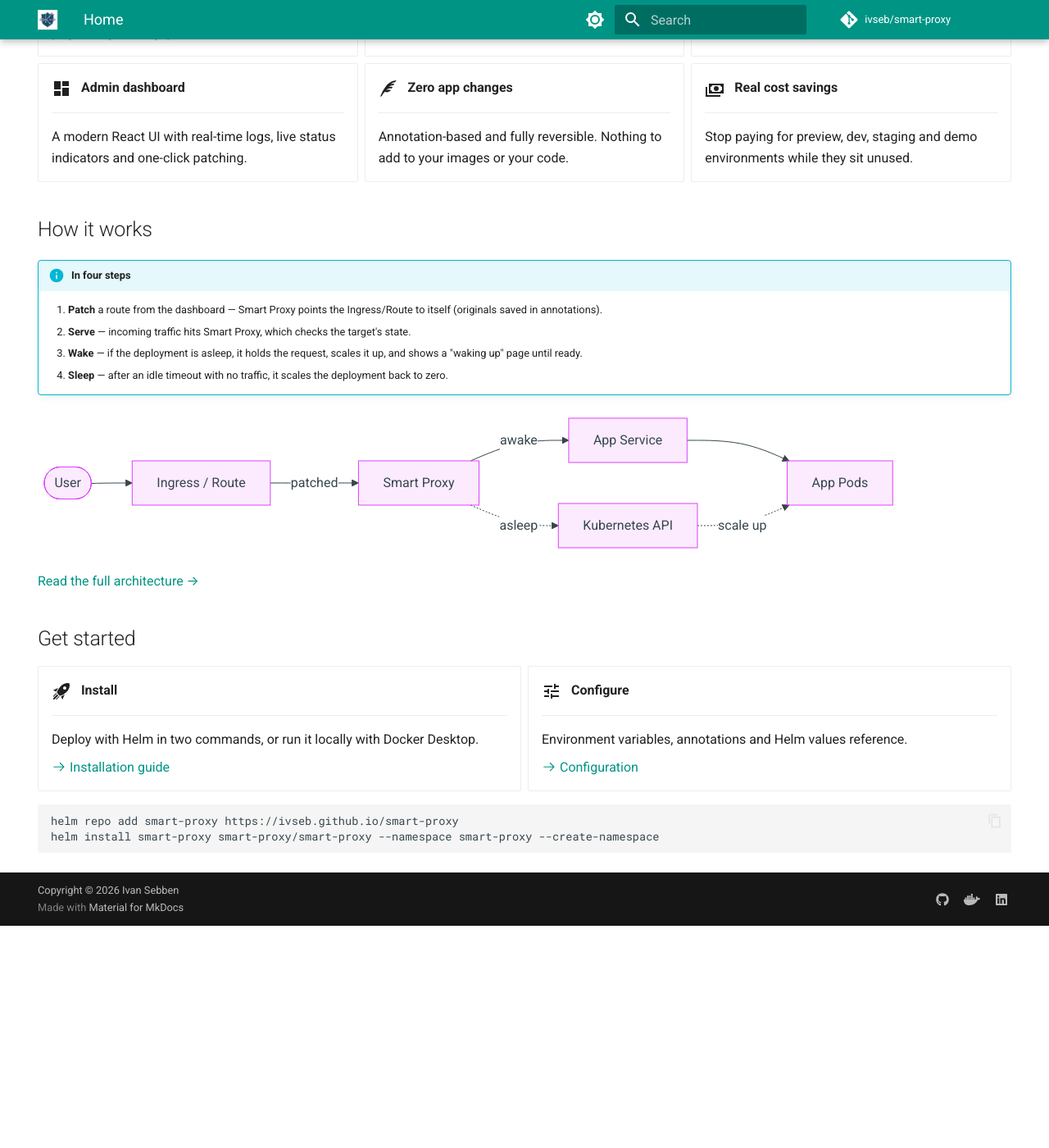
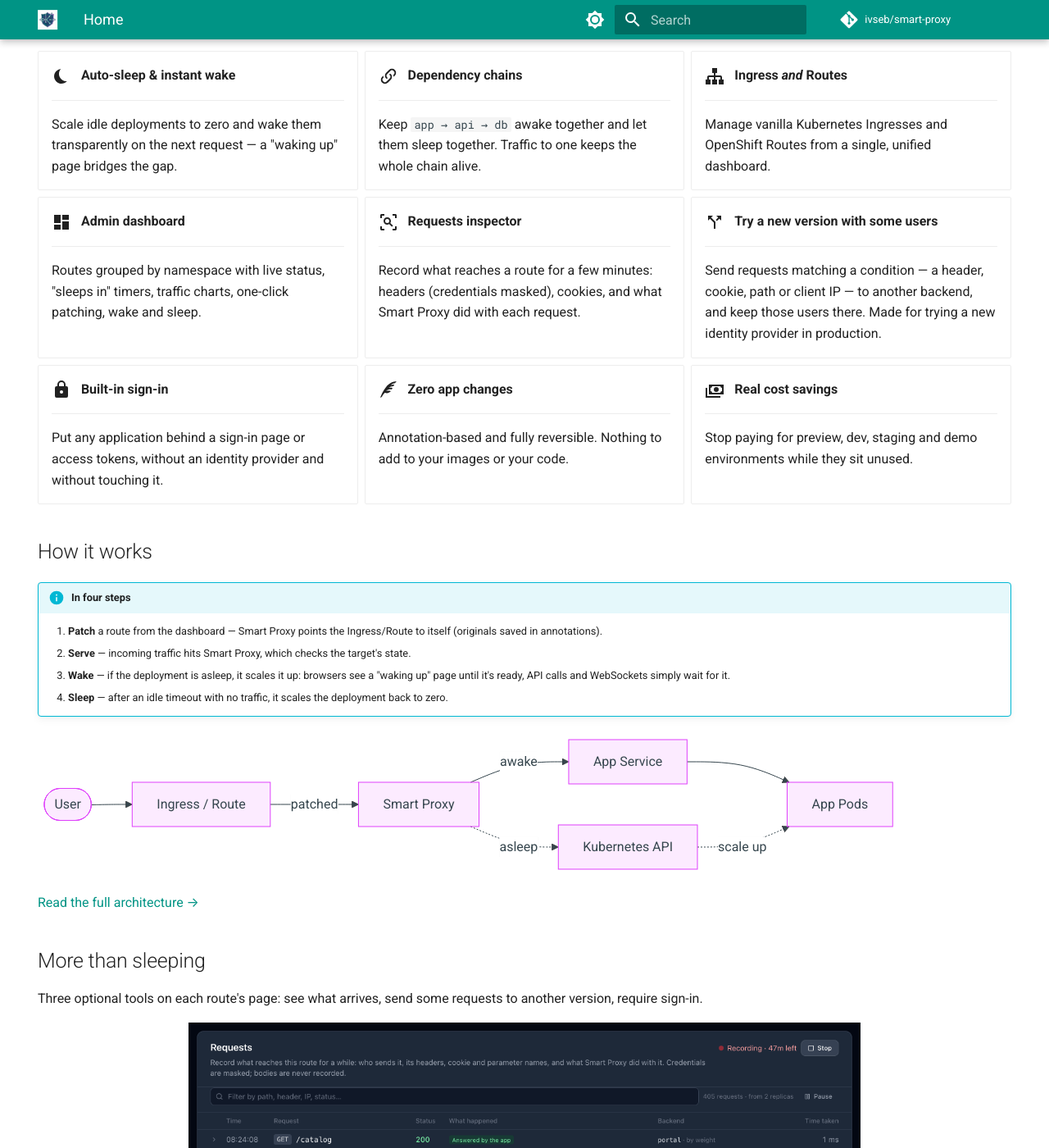
Before and after one commit to ivseb/smart-proxy, an MkDocs documentation site: the page built from docs/index.md, in a window 1280 px wide and 1400 px high, scrolled down 1320 px. Shown: the whole window at 82% size. Built offline with MkDocs 1.6.1 and Material for MkDocs 9.7.7, drawn with Linux system fonts in a browser that asks for light colours; comment, search, counter and statistics services are not loaded; before the commit the page ends 2449 px from its top, so only the background shows below that; some of the changed text lies outside the part shown.

Commit message:
docs: the new features in the README and docs, new screenshots
README and the documentation home describe the requests inspector,
backends with conditions and built-in sign-in, with screenshots taken
from a demo cluster (routes, overview, patching, recorded requests,
backends and their editor, access settings, sign-in page).

````diff
--- a/docs/index.md
+++ b/docs/index.md
@@ -55,7 +55,25 @@
 
     ---
 
-    A modern React UI with real-time logs, live status indicators and one-click patching.
+    Routes grouped by namespace with live status, "sleeps in" timers, traffic charts, one-click patching, wake and sleep.
+
+-   :material-magnify-scan:{ .lg .middle } &nbsp; __Requests inspector__
+
+    ---
+
+    Record what reaches a route for a few minutes: headers (credentials masked), cookies, and what Smart Proxy did with each request.
+
+-   :material-call-split:{ .lg .middle } &nbsp; __Try a new version with some users__
+
+    ---
+
+    Send requests matching a condition — a header, cookie, path or client IP — to another backend, and keep those users there. Made for trying a new identity provider in production.
+
+-   :material-lock:{ .lg .middle } &nbsp; __Built-in sign-in__
+
+    ---
+
+    Put any application behind a sign-in page or access tokens, without an identity provider and without touching it.
 
 -   :material-feather:{ .lg .middle } &nbsp; __Zero app changes__
 
@@ -77,7 +95,7 @@
 
     1. **Patch** a route from the dashboard — Smart Proxy points the Ingress/Route to itself (originals saved in annotations).
     2. **Serve** — incoming traffic hits Smart Proxy, which checks the target's state.
-    3. **Wake** — if the deployment is asleep, it holds the request, scales it up, and shows a "waking up" page until ready.
+    3. **Wake** — if the deployment is asleep, it scales it up: browsers see a "waking up" page until it's ready, API calls and WebSockets simply wait for it.
     4. **Sleep** — after an idle timeout with no traffic, it scales the deployment back to zero.
 
 ```mermaid
@@ -90,6 +108,16 @@
 ```
 
 [Read the full architecture →](architecture.md)
+
+## More than sleeping
+
+Three optional tools on each route's page: see what arrives, send some requests to another version, require sign-in.
+
+<p align="center">
+  <img src="https://raw.githubusercontent.com/ivseb/smart-proxy/main/media/route-requests.png" alt="Requests recorded for a route" width="820"/>
+</p>
+
+[Inspect, route, protect →](routes.md)
 
 ## Get started
 
````
Also changed, not shown: README.md (+30 -3 lines), docs/routes.md (+9 -0 lines), media/backends-editor.png (added), media/dashboard-overview.png (added), media/dashboard-patching.png, media/dashboard-routes.png, media/route-access.png (added), media/route-backends.png (added), media/route-requests.png (added), media/sign-in.png (added).
